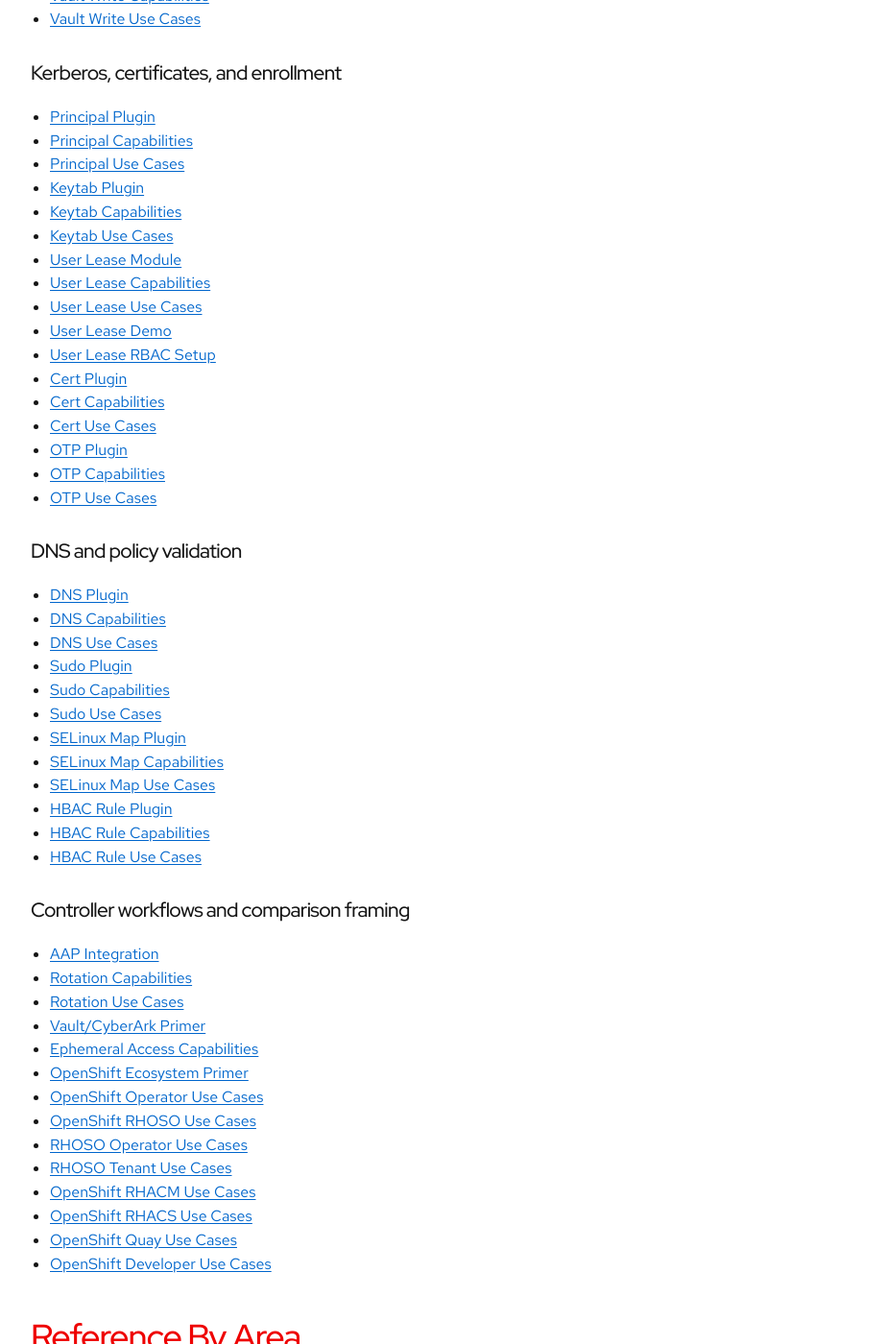
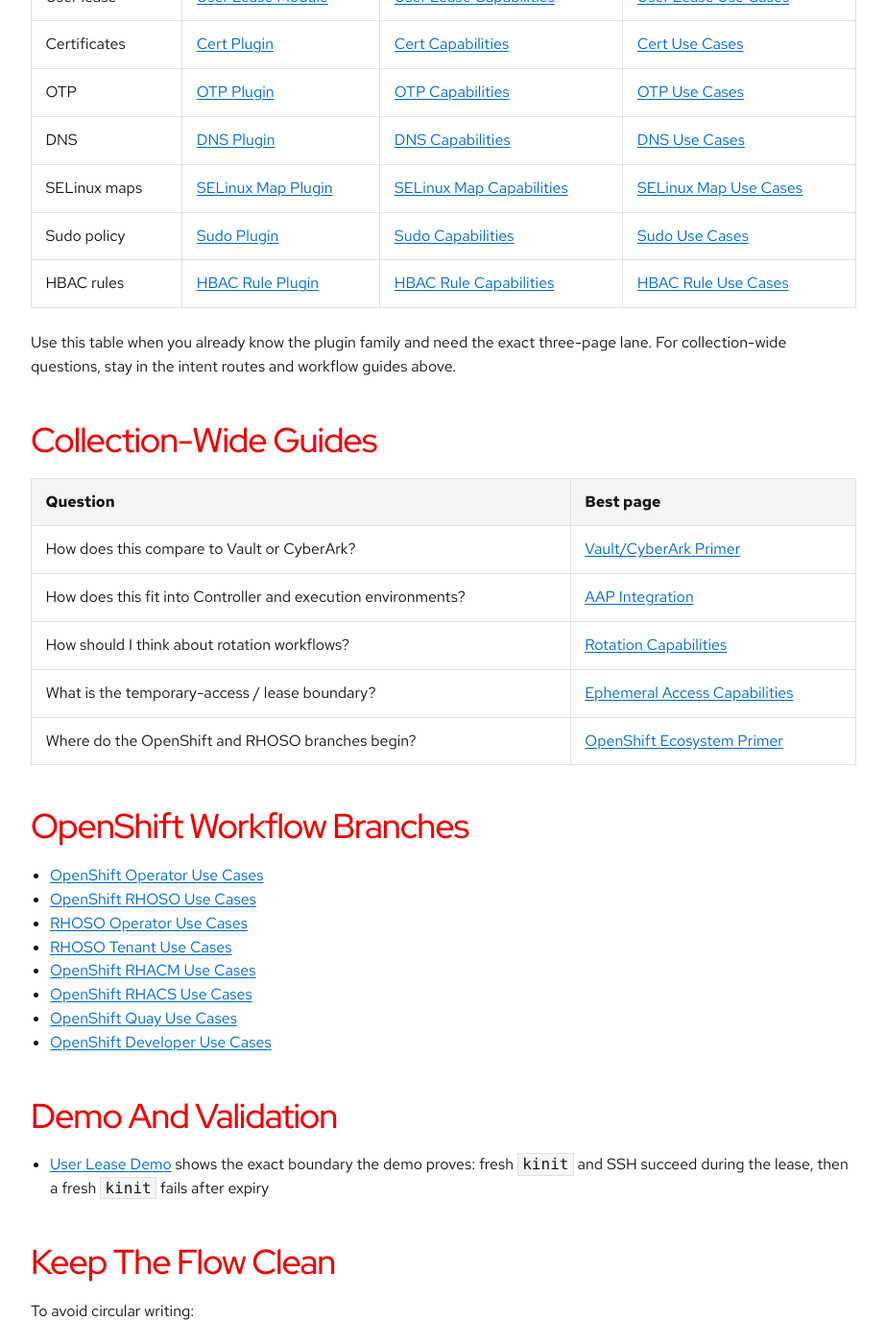
Before and after one commit to gprocunier/eigenstate-ipa, a Jekyll site: the page built from docs/documentation-map.md, in a window 1280 px wide and 1400 px high, scrolled down 3690 px. Shown: the whole window at 96% size, without its empty margins (0-923 px from the left). Built offline with Jekyll 4.4.1, drawn with Linux system fonts in a browser that asks for light colours; some web fonts are replaced; some of the changed text lies outside the part shown.

Commit message:
docs: simplify documentation map routing

```diff
--- a/docs/documentation-map.md
+++ b/docs/documentation-map.md
@@ -56,7 +56,7 @@
 
 ### I already know the plugin and just need syntax
 
-Go straight to [Reference By Area](#reference-by-area).
+Go straight to [Plugin Family Index](#plugin-family-index).
 
 ## High-Value Workflows
 
@@ -78,76 +78,7 @@
 | RHACS findings and enforcement | [OpenShift RHACS Use Cases](https://gprocunier.github.io/eigenstate-ipa/openshift-rhacs-use-cases.html) | RHACS alerts, admission controls, and network-policy output become governed workflows instead of generic follow-up tickets |
 | Quay identity and repo automation | [OpenShift Quay Use Cases](https://gprocunier.github.io/eigenstate-ipa/openshift-quay-use-cases.html) | Quay team access, mirroring, notifications, and registry onboarding become IdM-aware workflows instead of local credential sprawl |
 
-## Choose By Problem
-
-### Inventory and targeting
-
-- [Inventory Plugin](https://gprocunier.github.io/eigenstate-ipa/inventory-plugin.html)
-- [Inventory Capabilities](https://gprocunier.github.io/eigenstate-ipa/inventory-capabilities.html)
-- [Inventory Use Cases](https://gprocunier.github.io/eigenstate-ipa/inventory-use-cases.html)
-
-### Static secrets and vault lifecycle
-
-- [Vault Plugin](https://gprocunier.github.io/eigenstate-ipa/vault-plugin.html)
-- [Vault Capabilities](https://gprocunier.github.io/eigenstate-ipa/vault-capabilities.html)
-- [Vault Use Cases](https://gprocunier.github.io/eigenstate-ipa/vault-use-cases.html)
-- [Vault Write Module](https://gprocunier.github.io/eigenstate-ipa/vault-write-plugin.html)
-- [Vault Write Capabilities](https://gprocunier.github.io/eigenstate-ipa/vault-write-capabilities.html)
-- [Vault Write Use Cases](https://gprocunier.github.io/eigenstate-ipa/vault-write-use-cases.html)
-
-### Kerberos, certificates, and enrollment
-
-- [Principal Plugin](https://gprocunier.github.io/eigenstate-ipa/principal-plugin.html)
-- [Principal Capabilities](https://gprocunier.github.io/eigenstate-ipa/principal-capabilities.html)
-- [Principal Use Cases](https://gprocunier.github.io/eigenstate-ipa/principal-use-cases.html)
-- [Keytab Plugin](https://gprocunier.github.io/eigenstate-ipa/keytab-plugin.html)
-- [Keytab Capabilities](https://gprocunier.github.io/eigenstate-ipa/keytab-capabilities.html)
-- [Keytab Use Cases](https://gprocunier.github.io/eigenstate-ipa/keytab-use-cases.html)
-- [User Lease Module](https://gprocunier.github.io/eigenstate-ipa/user-lease-plugin.html)
-- [User Lease Capabilities](https://gprocunier.github.io/eigenstate-ipa/user-lease-capabilities.html)
-- [User Lease Use Cases](https://gprocunier.github.io/eigenstate-ipa/user-lease-use-cases.html)
-- [User Lease Demo](https://gprocunier.github.io/eigenstate-ipa/user-lease-demo.html)
-- [User Lease RBAC Setup](https://gprocunier.github.io/eigenstate-ipa/user-lease-rbac-setup.html)
-- [Cert Plugin](https://gprocunier.github.io/eigenstate-ipa/cert-plugin.html)
-- [Cert Capabilities](https://gprocunier.github.io/eigenstate-ipa/cert-capabilities.html)
-- [Cert Use Cases](https://gprocunier.github.io/eigenstate-ipa/cert-use-cases.html)
-- [OTP Plugin](https://gprocunier.github.io/eigenstate-ipa/otp-plugin.html)
-- [OTP Capabilities](https://gprocunier.github.io/eigenstate-ipa/otp-capabilities.html)
-- [OTP Use Cases](https://gprocunier.github.io/eigenstate-ipa/otp-use-cases.html)
-
-### DNS and policy validation
-
-- [DNS Plugin](https://gprocunier.github.io/eigenstate-ipa/dns-plugin.html)
-- [DNS Capabilities](https://gprocunier.github.io/eigenstate-ipa/dns-capabilities.html)
-- [DNS Use Cases](https://gprocunier.github.io/eigenstate-ipa/dns-use-cases.html)
-- [Sudo Plugin](https://gprocunier.github.io/eigenstate-ipa/sudo-plugin.html)
-- [Sudo Capabilities](https://gprocunier.github.io/eigenstate-ipa/sudo-capabilities.html)
-- [Sudo Use Cases](https://gprocunier.github.io/eigenstate-ipa/sudo-use-cases.html)
-- [SELinux Map Plugin](https://gprocunier.github.io/eigenstate-ipa/selinuxmap-plugin.html)
-- [SELinux Map Capabilities](https://gprocunier.github.io/eigenstate-ipa/selinuxmap-capabilities.html)
-- [SELinux Map Use Cases](https://gprocunier.github.io/eigenstate-ipa/selinuxmap-use-cases.html)
-- [HBAC Rule Plugin](https://gprocunier.github.io/eigenstate-ipa/hbacrule-plugin.html)
-- [HBAC Rule Capabilities](https://gprocunier.github.io/eigenstate-ipa/hbacrule-capabilities.html)
-- [HBAC Rule Use Cases](https://gprocunier.github.io/eigenstate-ipa/hbacrule-use-cases.html)
-
-### Controller workflows and comparison framing
-
-- [AAP Integration](https://gprocunier.github.io/eigenstate-ipa/aap-integration.html)
-- [Rotation Capabilities](https://gprocunier.github.io/eigenstate-ipa/rotation-capabilities.html)
-- [Rotation Use Cases](https://gprocunier.github.io/eigenstate-ipa/rotation-use-cases.html)
-- [Vault/CyberArk Primer](https://gprocunier.github.io/eigenstate-ipa/vault-cyberark-primer.html)
-- [Ephemeral Access Capabilities](https://gprocunier.github.io/eigenstate-ipa/ephemeral-access-capabilities.html)
-- [OpenShift Ecosystem Primer](https://gprocunier.github.io/eigenstate-ipa/openshift-primer.html)
-- [OpenShift Operator Use Cases](https://gprocunier.github.io/eigenstate-ipa/openshift-operator-use-cases.html)
-- [OpenShift RHOSO Use Cases](https://gprocunier.github.io/eigenstate-ipa/openshift-rhoso-use-cases.html)
-- [RHOSO Operator Use Cases](https://gprocunier.github.io/eigenstate-ipa/openshift-rhoso-operator-use-cases.html)
-- [RHOSO Tenant Use Cases](https://gprocunier.github.io/eigenstate-ipa/openshift-rhoso-tenant-use-cases.html)
-- [OpenShift RHACM Use Cases](https://gprocunier.github.io/eigenstate-ipa/openshift-rhacm-use-cases.html)
-- [OpenShift RHACS Use Cases](https://gprocunier.github.io/eigenstate-ipa/openshift-rhacs-use-cases.html)
-- [OpenShift Quay Use Cases](https://gprocunier.github.io/eigenstate-ipa/openshift-quay-use-cases.html)
-- [OpenShift Developer Use Cases](https://gprocunier.github.io/eigenstate-ipa/openshift-developer-use-cases.html)
-
-## Reference By Area
+## Plugin Family Index
 
 | Area | Reference | Capabilities | Use cases |
 | --- | --- | --- | --- |
@@ -164,11 +95,35 @@
 | Sudo policy | [Sudo Plugin](https://gprocunier.github.io/eigenstate-ipa/sudo-plugin.html) | [Sudo Capabilities](https://gprocunier.github.io/eigenstate-ipa/sudo-capabilities.html) | [Sudo Use Cases](https://gprocunier.github.io/eigenstate-ipa/sudo-use-cases.html) |
 | HBAC rules | [HBAC Rule Plugin](https://gprocunier.github.io/eigenstate-ipa/hbacrule-plugin.html) | [HBAC Rule Capabilities](https://gprocunier.github.io/eigenstate-ipa/hbacrule-capabilities.html) | [HBAC Rule Use Cases](https://gprocunier.github.io/eigenstate-ipa/hbacrule-use-cases.html) |
 
+Use this table when you already know the plugin family and need the exact
+three-page lane. For collection-wide questions, stay in the intent routes and
+workflow guides above.
+
+## Collection-Wide Guides
+
+| Question | Best page |
+| --- | --- |
+| How does this compare to Vault or CyberArk? | [Vault/CyberArk Primer](https://gprocunier.github.io/eigenstate-ipa/vault-cyberark-primer.html) |
+| How does this fit into Controller and execution environments? | [AAP Integration](https://gprocunier.github.io/eigenstate-ipa/aap-integration.html) |
+| How should I think about rotation workflows? | [Rotation Capabilities](https://gprocunier.github.io/eigenstate-ipa/rotation-capabilities.html) |
+| What is the temporary-access / lease boundary? | [Ephemeral Access Capabilities](https://gprocunier.github.io/eigenstate-ipa/ephemeral-access-capabilities.html) |
+| Where do the OpenShift and RHOSO branches begin? | [OpenShift Ecosystem Primer](https://gprocunier.github.io/eigenstate-ipa/openshift-primer.html) |
+
+## OpenShift Workflow Branches
+
+- [OpenShift Operator Use Cases](https://gprocunier.github.io/eigenstate-ipa/openshift-operator-use-cases.html)
+- [OpenShift RHOSO Use Cases](https://gprocunier.github.io/eigenstate-ipa/openshift-rhoso-use-cases.html)
+- [RHOSO Operator Use Cases](https://gprocunier.github.io/eigenstate-ipa/openshift-rhoso-operator-use-cases.html)
+- [RHOSO Tenant Use Cases](https://gprocunier.github.io/eigenstate-ipa/openshift-rhoso-tenant-use-cases.html)
+- [OpenShift RHACM Use Cases](https://gprocunier.github.io/eigenstate-ipa/openshift-rhacm-use-cases.html)
+- [OpenShift RHACS Use Cases](https://gprocunier.github.io/eigenstate-ipa/openshift-rhacs-use-cases.html)
+- [OpenShift Quay Use Cases](https://gprocunier.github.io/eigenstate-ipa/openshift-quay-use-cases.html)
+- [OpenShift Developer Use Cases](https://gprocunier.github.io/eigenstate-ipa/openshift-developer-use-cases.html)
+
 ## Demo And Validation
 
 - [User Lease Demo](https://gprocunier.github.io/eigenstate-ipa/user-lease-demo.html)
-  explains the recorded manual flow in `user-lease.svg` and shows the exact
-  boundary the demo proves: fresh `kinit` and SSH succeed during the lease,
+  shows the exact boundary the demo proves: fresh `kinit` and SSH succeed during the lease,
   then a fresh `kinit` fails after expiry
 
 ## Keep The Flow Clean
```
